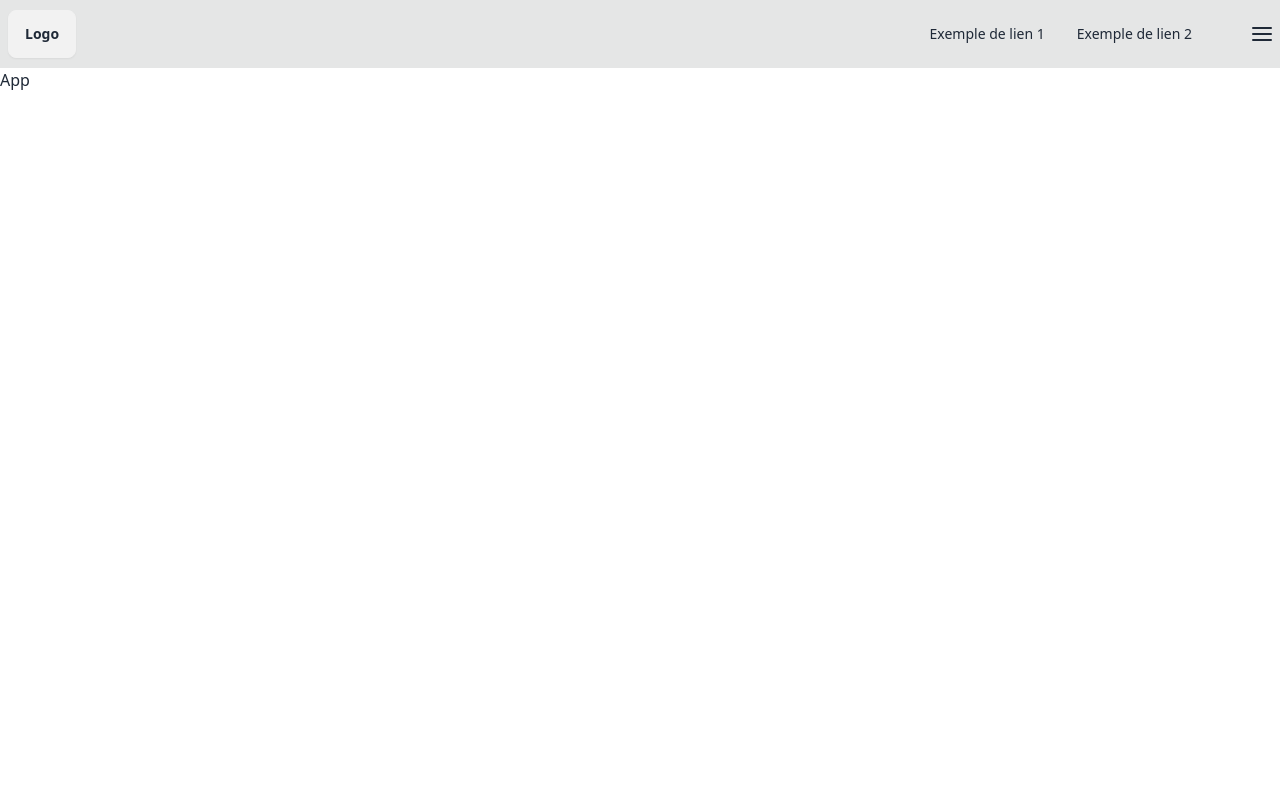
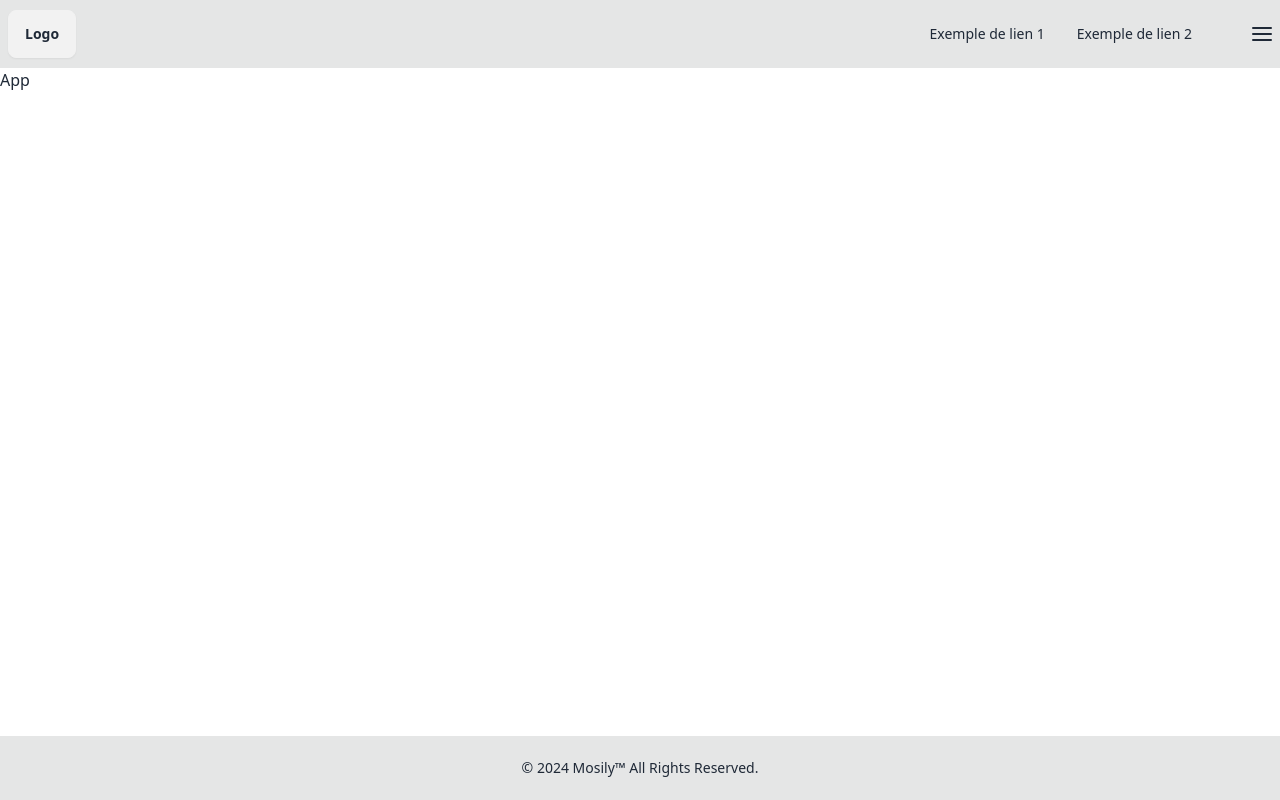
Before and after one commit to Canoral/Mosily, a React (Vite) app: page / in a window 1280 px wide. Built offline with nearby package versions, Linux system fonts and the light colour scheme.

Commit message:
feat: :sparkles: :rocket: Footer est en place!

```diff
--- /dev/null
+++ b/src/components/Footer.tsx
@@ -0,0 +1,7 @@
+export default function Footer() {
+  return (
+    <footer className="footer fixed bottom-0 h-16 flex justify-center items-center bg-base-300">
+      © 2024 Mosily™ All Rights Reserved.
+    </footer>
+  );
+}
--- a/src/layout/Layout.tsx
+++ b/src/layout/Layout.tsx
@@ -1,11 +1,13 @@
 import { Outlet } from "react-router-dom";
 import Header from "../components/Header";
+import Footer from "../components/Footer";
 
 export default function Layout() {
   return (
     <div className="layout">
       <Header />
       <Outlet />
+      <Footer />
     </div>
   );
 }
```
